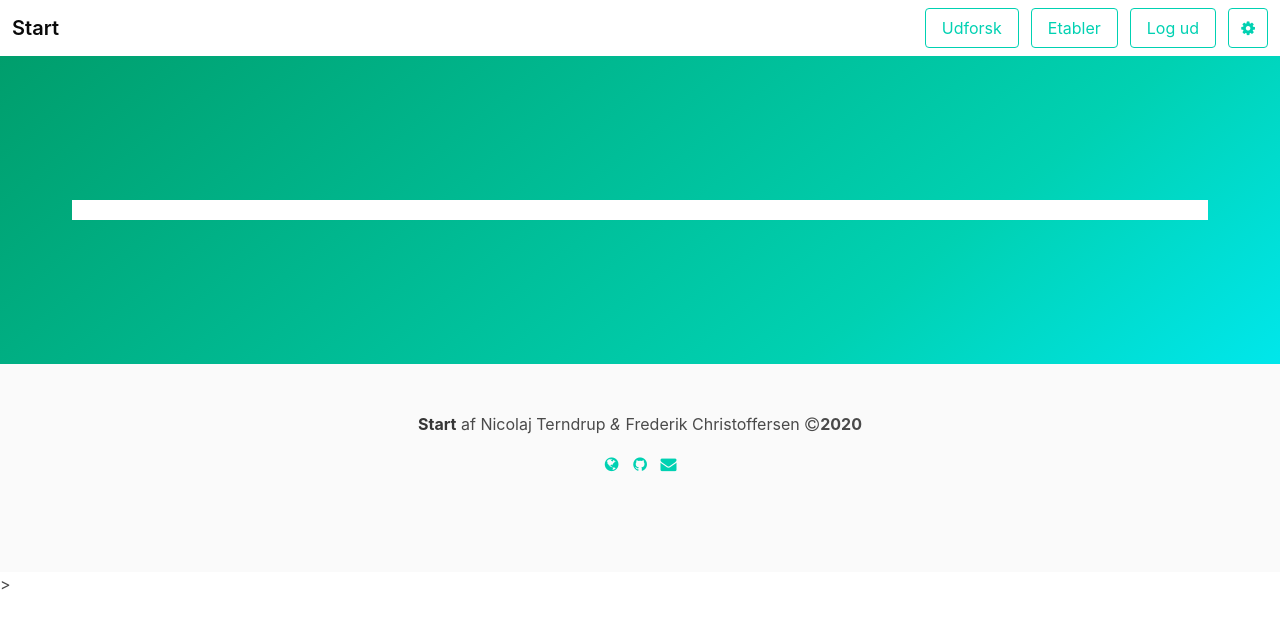
After one commit to FrederikWLC/start, a Flask app: a page that uses app/templates/connect.html in a window 1280 px wide. The commit adds this page. Shown: the top 629 px of the page. Run offline with Flask 2, Linux system fonts and the light colour scheme; a user stored in the database is signed in; data comes from the database, SQL or seed files in the repository; both versions use the stored data as it was after the commit; some libraries are stand-ins or nearby versions.

Commit message:
added connect button

```diff
--- a/app/routes.py
+++ b/app/routes.py
@@ -177,3 +177,10 @@ def profile(username):
 def relations(username):
     profile = User.query.filter_by(username=username).first_or_404()
     return render_template('relations.html', profile=profile)
+
+
+@app.route("/profile/<username>/connect/", methods=["GET", "POST"])
+@login_required
+def connect(username):
+    profile = User.query.filter_by(username=username).first_or_404()
+    return render_template('connect.html', profile=profile)
--- /dev/null
+++ b/app/templates/connect.html
@@ -0,0 +1,33 @@
+{% extends "base.html" %}
+{% block body %}
+
+{% include "navbar.html" %}
+	<section class="hero is-primary is-bold is-medium">
+
+  	<div class="hero-body">
+
+
+        <div valign="top" class="block">
+
+        </div>
+
+  </div>
+</section>
+{% include "footer.html" %}
+{% endblock %}
+{% block scripts %}
+<style>
+
+/* Create three equal columns that floats next to each other */
+.block {
+  vertical-align: middle;
+  float: left;
+  padding: 10px;
+  background: white;
+  width: 100%;
+  height: 100%;
+}
+
+</style>
+<script src="../static/js/navbar.js"></script>>
+{% endblock %}
--- a/app/templates/profile.html
+++ b/app/templates/profile.html
@@ -23,7 +23,11 @@
             </div>
             <div class="column" id="rightBox">
               <a href="/profile/{{profile.username}}/relations/"><p style="color:black;">Relations</p></a>
+              {% if not profile == current_user %}
+              <a href="/profile/{{profile.username}}/connect/"><p style="color:black;">Connect</p></a>
+              {% endif %}
             </div>
+
         </div>
 
   </div>
@@ -76,7 +80,7 @@
 }
 
 a:hover {
-  font-weight: bold;
+  font-weight: 550;
 }
 </style>
 <script src="../static/js/navbar.js"></script>>
```
Also changed, not shown: app/app.db.
